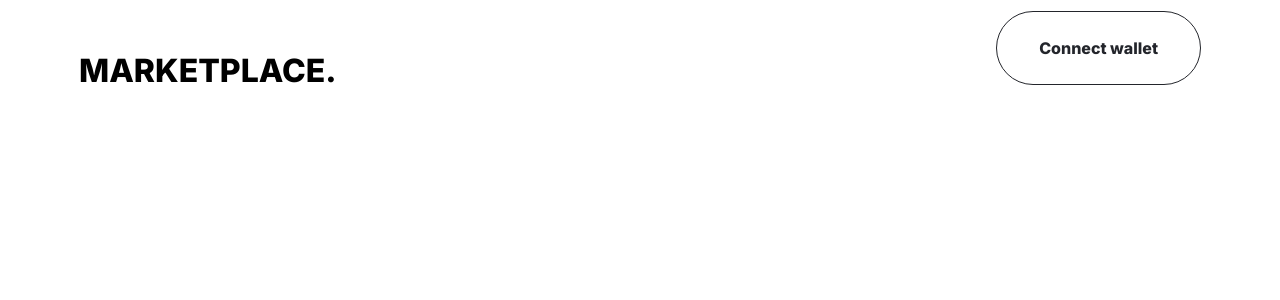
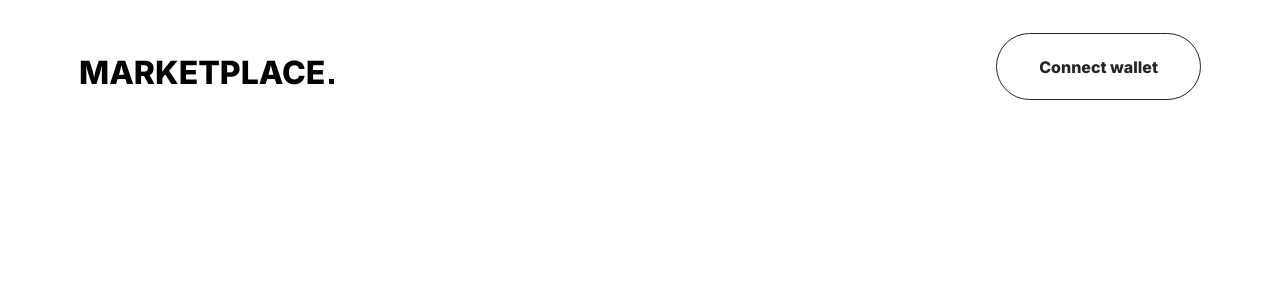
Before and after one commit to alexraju01/nft-design, a Next.js app: page / in a window 1280 px wide. Shown: the top 300 px of the page. Built offline with nearby package versions, Linux system fonts and the light colour scheme.

Commit message:
Button component supports types, and logo styled correctly

```diff
--- a/src/components/Button.tsx
+++ b/src/components/Button.tsx
@@ -1,17 +1,6 @@
+import { ButtonProps } from "@/types/buttonProps";
 import { variants } from "@/utils/const";
 
-export default function Button({ children, variant, className = "" }) {
-	return (
-		<button className={variant ? variants[variant] : variants["default"]}>
-			{children}
-		</button>
-	);
+export default function Button({ children, variant = "default", className = "" }: ButtonProps) {
+	return <button className={`${variants[variant]} ${className}`}>{children}</button>;
 }
-
-// return (
-// 	<button
-// 		{...props}
-// 		className={`${
-// 			props.variant ? variants[props.variant] : variants["default"]
-// 		}  ${props.className}`}></button>
-// );
--- a/src/components/Header.tsx
+++ b/src/components/Header.tsx
@@ -2,14 +2,15 @@ import Button from "./Button";
 
 export default function Header() {
 	return (
-		<header className='flex justify-between items-center h-auto'>
-			<h1 className='font-extrabold text-[32px] mt-[47px] h-39-[px] w-[255px] '>
-				MARKETPLACE.
+		<header className='flex justify-between items-center'>
+			<h1 className='flex items-baseline font-extrabold text-[32px] leading-[38.73px] mt-[47px] h-[39px] w-[255px]'>
+				MARKETPLACE
+				<span className='w-[5px] h-[5px] bg-black ml-1'></span>
 			</h1>
-			{/* <button className='w-[203px] h-[67px]  mt-[33px] border border-[#23252B] rounded-[87px] px-[42px] '>
-        Connect wallet
-    </button> */}
-			<Button variant='variant3'>Connect wallet</Button>
+
+			<Button variant='variant3' className='mt-[33px]'>
+				Connect wallet
+			</Button>
 		</header>
 	);
 }
--- /dev/null
+++ b/src/types/buttonProps.ts
@@ -0,0 +1,7 @@
+import { variants } from "@/utils/const";
+
+export type ButtonProps = {
+	children: React.ReactNode;
+	variant?: keyof typeof variants;
+	className?: string;
+};
--- a/src/utils/const.ts
+++ b/src/utils/const.ts
@@ -1,5 +1,5 @@
 export const variants = {
 	default:
 		"w-[15.5rem] h-[4.1875rem]  bg-[#23252B] text-[#FAFAFA] border border-[#23252B] text-[16px] line-height-[19.36] rounded-[87px]",
-	variant3: `w-auto bg-transparent px-[42px] py-[24px] text-[#23252B] border border-[#23252B] text-[16px] line-height-[19.36] rounded-[87px] font-semibold `,
+	variant3: `h-[4.1875rem]  bg-transparent px-[42px]  text-[#23252B] border border-[#23252B] text-[16px] line-height-[19.36] rounded-[87px] font-semibold `,
 };
```
